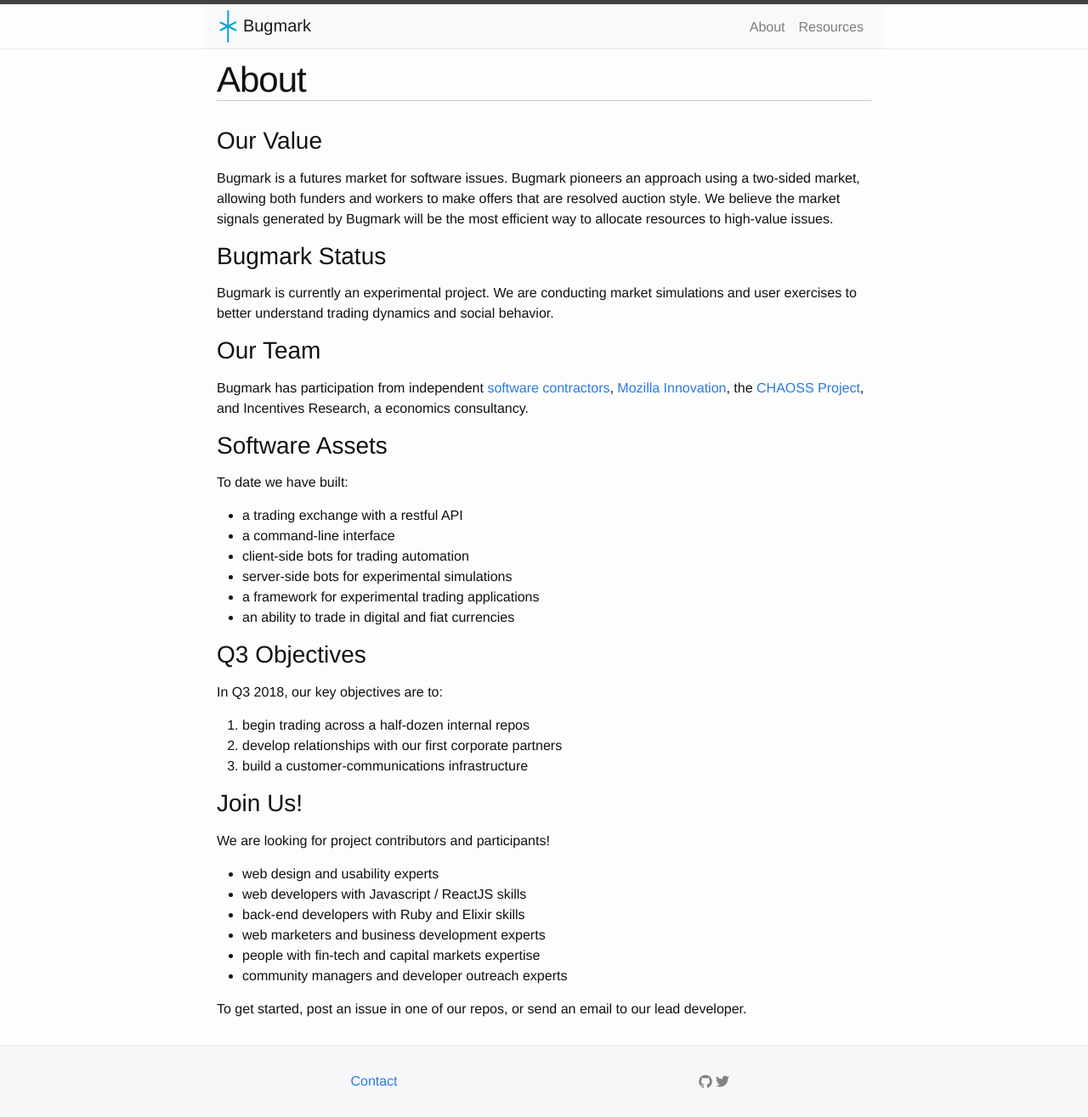
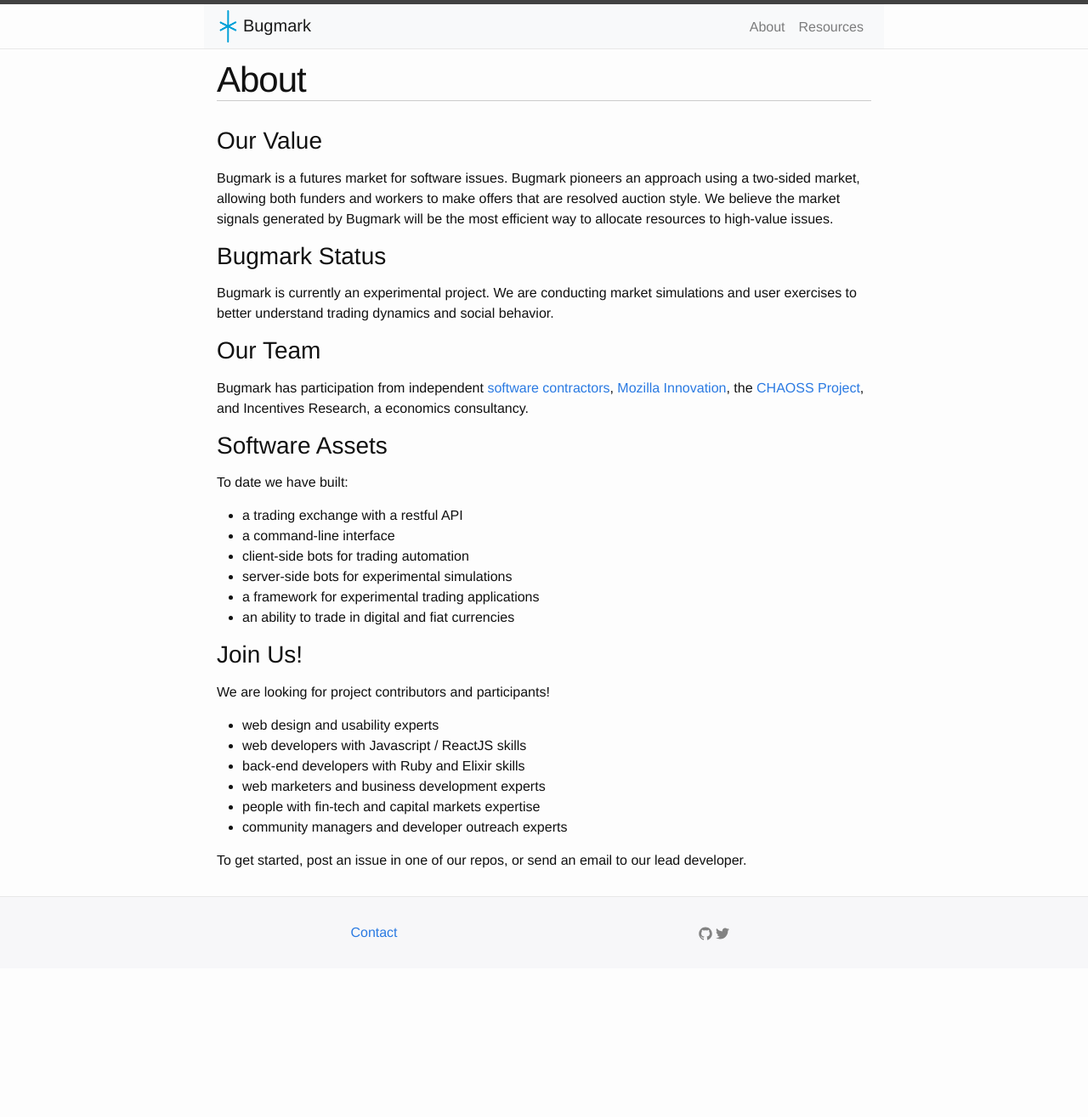
Before and after one commit to bugmark/website, a Jekyll site: the page built from docs/pages/about.md, in a window 1280 px wide. Shown: the whole page at 85% size. Built offline with Jekyll 4.4.1, drawn with Linux system fonts in a browser that asks for light colours; nearby versions of some CDN libraries; comment, search, counter and statistics services are not loaded; after the commit the page ends 1140 px from its top, so only the background shows below that.

Commit message:
Remove Q3 plans

```diff
--- a/docs/pages/about.md
+++ b/docs/pages/about.md
@@ -44,14 +44,6 @@ To date we have built:
 - a framework for experimental trading applications
 - an ability to trade in digital and fiat currencies
 
-### Q3 Objectives
-
-In Q3 2018, our key objectives are to:
-
-1. begin trading across a half-dozen internal repos
-2. develop relationships with our first corporate partners
-3. build a customer-communications infrastructure
-
 ### Join Us!
 
 We are looking for project contributors and participants!
```
Also changed, not shown: docs/_posts/2019-01-30-hello_world.md (added, +7 -0 lines).
